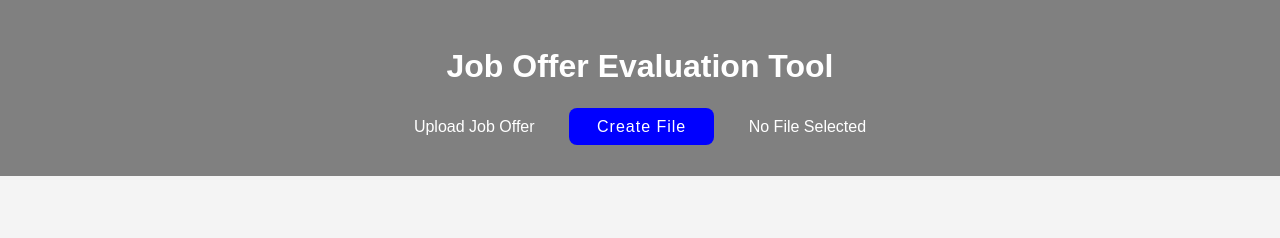
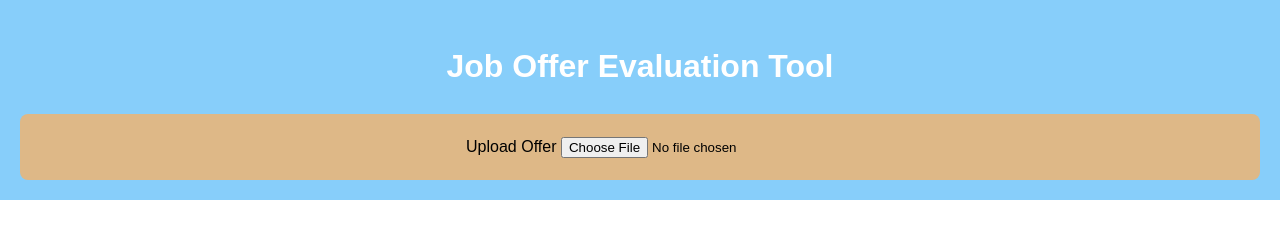
Before and after one commit to roryhackney/job-offer-comparison-website, a website: page public/uploadoffer.html in a window 1280 px wide. Drawn offline with Linux system fonts and the light colour scheme; files that its build step writes are made by us from their sources.

Commit message:
modified link to form

```diff
--- a/public/styles/uploadoffer.css
+++ b/public/styles/uploadoffer.css
@@ -4,48 +4,38 @@ body {
     line-height: 1.6;
     margin: 0;
     padding: 0;
-    background-color: #f4f4f4;
+    background-color:white;
 }
-
 header {
-    background-color: grey;
+    background-color: lightskyblue;
     color: white;
     padding: 20px;
     text-align: center;
 }
 
-nav ul {
-    list-style-type: none;
-    padding: 0;
+form {
+    background-color:burlywood;
+    padding: 20px 30px;
+    border-radius: 8px;
+    text-align: center;
+    color:black;
 }
 
-nav ul li {
-    display: inline;
-    margin: 0 15px;
+label[for="fileInput"]:hover {
+    display: inline-block;
+    background-color:purple;
+    color: white;
+    border-radius: 5px;
+    cursor: pointer;
+    font-size: 16px;
+    transition: 0.3s ease;
 }
 
-nav ul li a {
-    color: white;
-    text-decoration: none;
+input[type="file"]:hover {
+    background-color:purple;
+    font-size: 16px;
+    border-radius: 5px;
+    cursor: pointer;
+    color:white;
+    transition:  0.3s ease;
 }
-
-nav ul li a[href="#create-file"] {
-    padding: 10px 28px;
-    background-color: blue;
-    border:2px;
-    border-radius:8px;
-    font-size:16px;
-    letter-spacing:1px;
-    font: weight 5px;
-}
-
-nav ul li a[href="#create-file"]:hover{
-    background-color:purple;
-    color: white;
-    transition:0.5s ease;
-}
-
-
-nav ul li a:hover {
-    text-decoration: Underline; /* Underline on hover */
-}
--- a/public/uploadoffer.html
+++ b/public/uploadoffer.html
@@ -9,13 +9,14 @@
 <body>
     <header>
         <h1>Job Offer Evaluation Tool</h1>
-        <nav>
-            <ul>
-                <li><a href="#upload">Upload Job Offer</a></li>
-                <li><a href="#create-file">Create File</a></li>
-                <li><a href="#no-file">No File Selected</a></li>
-            </ul>
-        </nav>
+        <main>
+            <form>
+                <label for="fileInput">
+                  Upload Offer
+                  </label>
+                <input type="file" id="fileInput">
+            </form>
+          </main>
     </header>
 </body>
 </html>
```
